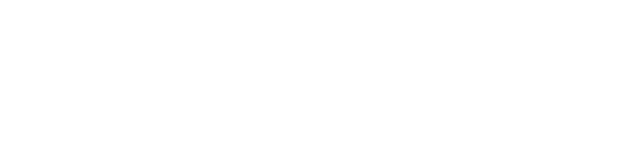
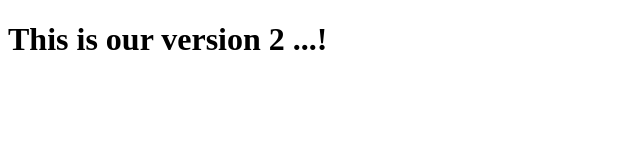
Before and after one commit to Pruthviraj62/MyLearningGitRepo, a plain HTML site: page index.html in a window 1280 px wide. Shown: the whole page, without its empty margins (0-640 px from the left). Drawn offline with Linux system fonts and the light colour scheme.

Commit message:
This is version 2 of index.html...!

```diff
--- a/index.html
+++ b/index.html
@@ -6,6 +6,6 @@
     <title>Document</title>
 </head>
 <body>
-
+    <h1>This is our version 2 ...!</h1>
 </body>
 </html>
```
